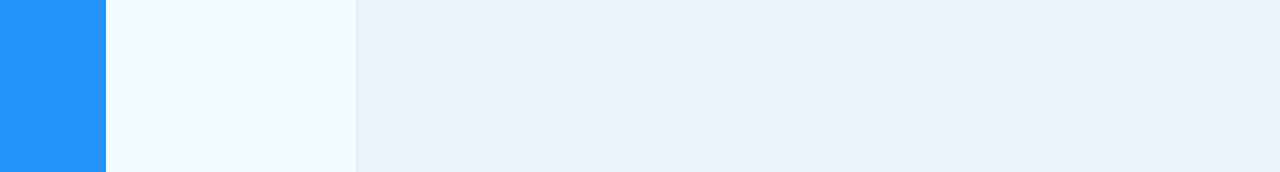
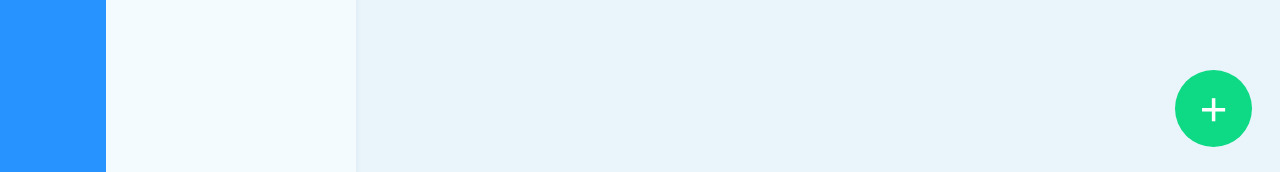
Before and after one commit to caarlos1/job--facilita-tasks, a Vue app: page /tarefas/finalizadas in a window 1280 px wide. Shown: the part 625-797 px from the top of the page. Built offline with nearby package versions, Linux system fonts and the light colour scheme.

Commit message:
feat: criação do compoente ToDoListBotaoModal responsável por abrir o futuro modal de ToDoList

```diff
--- a/src/components/ToDoList/ToDoList.vue
+++ b/src/components/ToDoList/ToDoList.vue
@@ -1,5 +1,8 @@
 <template>
   <div class="todolist">
+    <div class="botao__adicionar">
+      <to-do-list-botao-modal />
+    </div>
     <div class="todolist__bloco">
       <to-do-list-cabecalho usuario="Carlos Roberto" :tarefasPendentes="2" />
       <to-do-list-pesquisa />
@@ -9,6 +12,7 @@
 </template>
 
 <script>
+import ToDoListBotaoModal from "./ToDoListBotaoModal.vue";
 import ToDoListCabecalho from "./ToDoListCabecalho.vue";
 import ToDoListPesquisa from "./ToDoListPesquisa.vue";
 import ToDoListTarefas from "./ToDoListTarefas.vue";
@@ -17,6 +21,7 @@ export default {
     ToDoListCabecalho,
     ToDoListPesquisa,
     ToDoListTarefas,
+    ToDoListBotaoModal,
   },
 };
 </script>
@@ -30,4 +35,9 @@ export default {
 .todolist__bloco
   align-self center
   grid-column-start 2
+
+.botao__adicionar
+  position absolute
+  right 28px
+  bottom 28px
 </style>
--- /dev/null
+++ b/src/components/ToDoList/ToDoListBotaoModal.vue
@@ -0,0 +1,43 @@
+<template>
+  <div>
+    <button
+      id="adicionar-tarefa"
+      @click="abrirModalBoxAdicionarTarefas()"
+      class="botao__adicionar"
+    >
+      <span>+</span>
+    </button>
+  </div>
+</template>
+
+<script>
+import { mapMutations } from "vuex";
+export default {
+  methods: {
+    ...mapMutations("modalBox", ["ativarModalBox", "definirTituloModalBox"]),
+
+    abrirModalBoxAdicionarTarefas() {
+      this.definirTituloModalBox("Cadastrar Tarefas");
+      this.ativarModalBox();
+    },
+  },
+};
+</script>
+
+<style lang="stylus" scoped>
+.botao__adicionar
+  height 77px
+  width 77px
+  border-radius 50%
+  box-sizing border-box
+  background #0ED984
+  text-align center
+  padding-top 12.5px
+  font-size 55px
+  color: var(--cor-texto-claro)
+  cursor pointer
+  border none
+
+.botao__adicionar:disabled
+  opacity 0.5
+</style>
```
